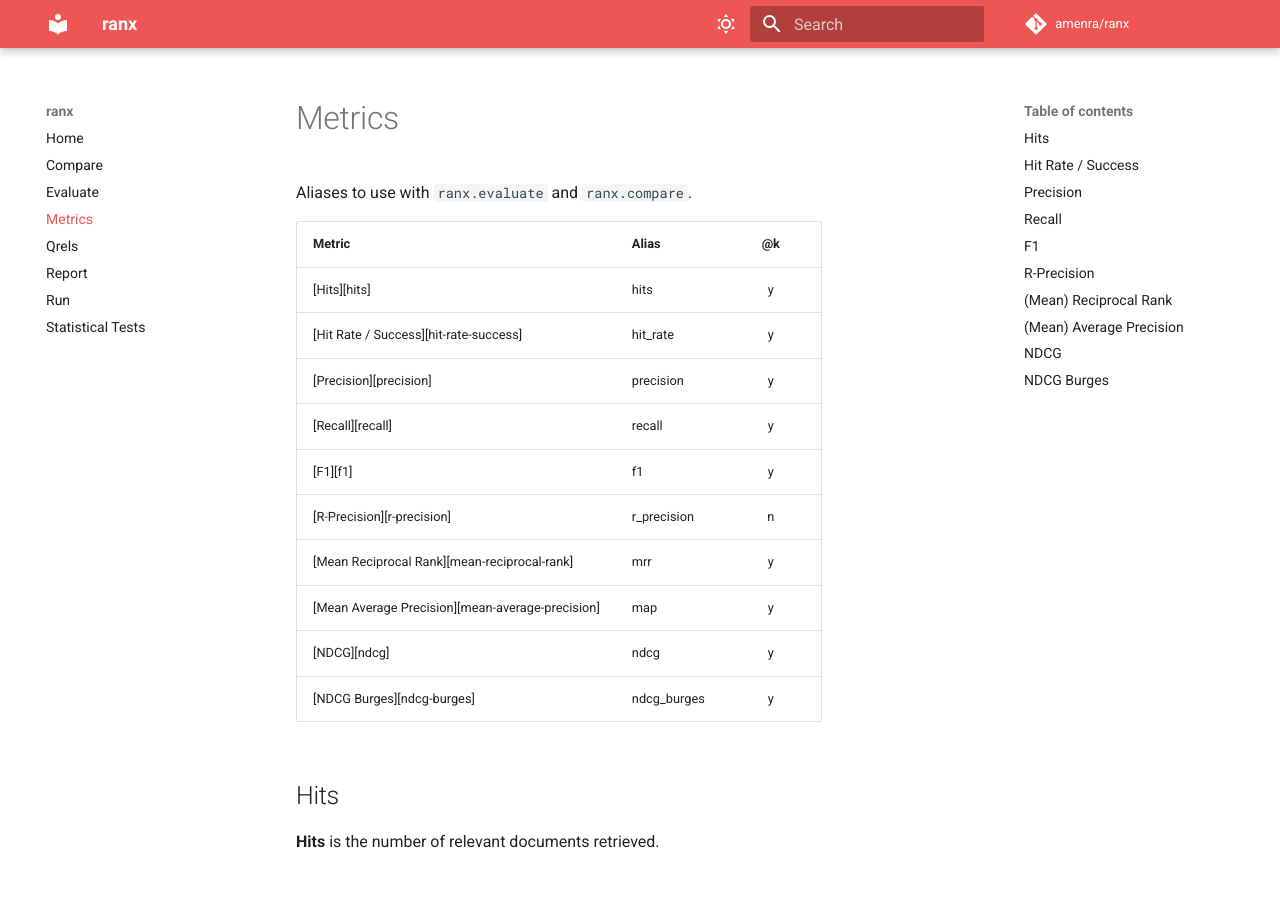
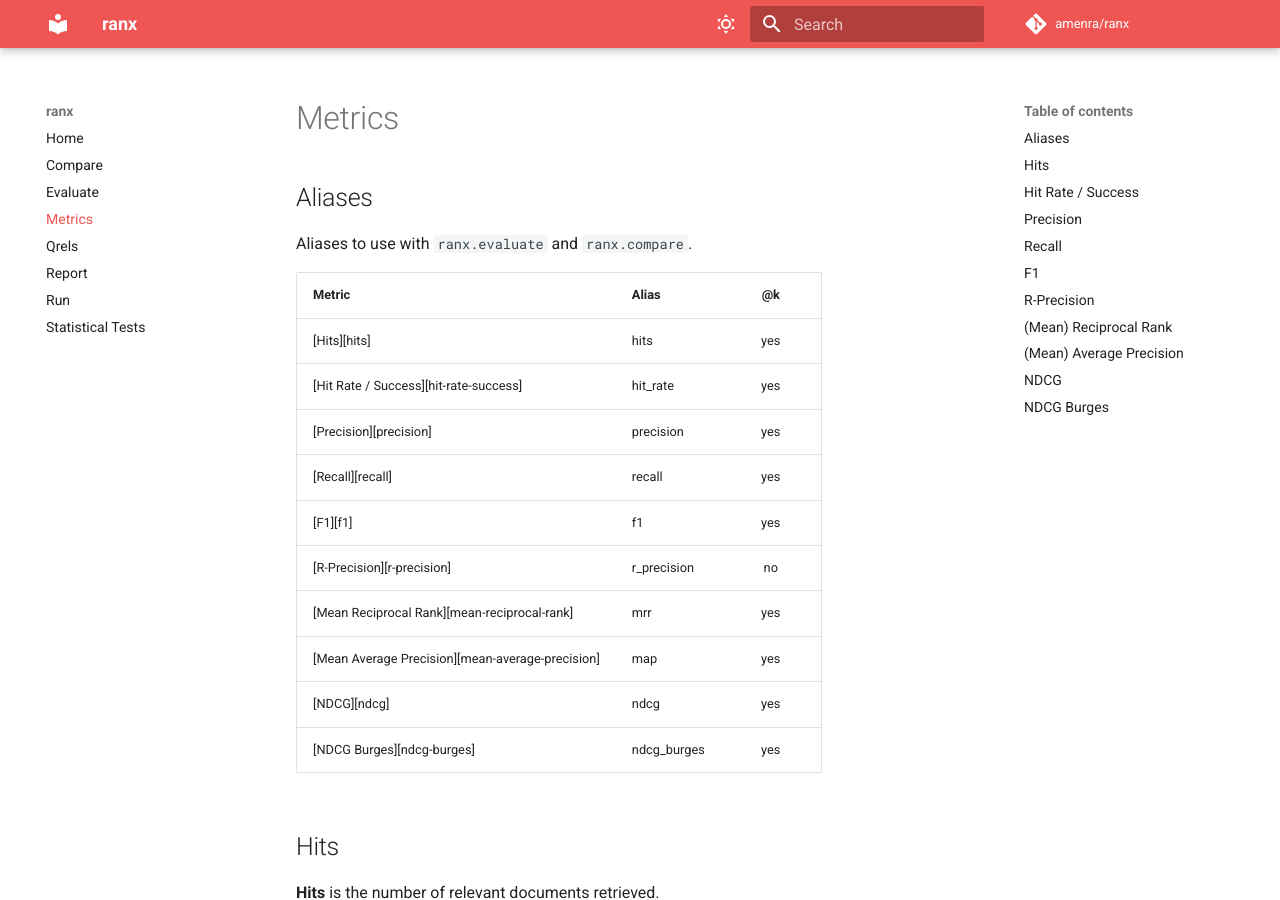
Before and after one commit to AmenRa/ranx, an MkDocs documentation site: the page built from docs/metrics.md, in a window 1280 px wide and 900 px high. Built offline with MkDocs 1.6.1 and Material for MkDocs 9.7.7, drawn with Linux system fonts in a browser that asks for light colours; comment, search, counter and statistics services are not loaded.

Commit message:
Docs update

```diff
--- a/docs/metrics.md
+++ b/docs/metrics.md
@@ -1,19 +1,21 @@
 # Metrics
+
+## Aliases
 
 Aliases to use with `ranx.evaluate` and `ranx.compare`.
 
 | **Metric**                                       | **Alias**   | **@k** |
 | ------------------------------------------------ | ----------- | :----: |
-| [Hits][hits]                                     | hits        |   y    |
-| [Hit Rate / Success][hit-rate-success]           | hit_rate    |   y    |
-| [Precision][precision]                           | precision   |   y    |
-| [Recall][recall]                                 | recall      |   y    |
-| [F1][f1]                                         | f1          |   y    |
-| [R-Precision][r-precision]                       | r_precision |   n    |
-| [Mean Reciprocal Rank][mean-reciprocal-rank]     | mrr         |   y    |
-| [Mean Average Precision][mean-average-precision] | map         |   y    |
-| [NDCG][ndcg]                                     | ndcg        |   y    |
-| [NDCG Burges][ndcg-burges]                       | ndcg_burges |   y    |
+| [Hits][hits]                                     | hits        |  yes   |
+| [Hit Rate / Success][hit-rate-success]           | hit_rate    |  yes   |
+| [Precision][precision]                           | precision   |  yes   |
+| [Recall][recall]                                 | recall      |  yes   |
+| [F1][f1]                                         | f1          |  yes   |
+| [R-Precision][r-precision]                       | r_precision |   no   |
+| [Mean Reciprocal Rank][mean-reciprocal-rank]     | mrr         |  yes   |
+| [Mean Average Precision][mean-average-precision] | map         |  yes   |
+| [NDCG][ndcg]                                     | ndcg        |  yes   |
+| [NDCG Burges][ndcg-burges]                       | ndcg_burges |  yes   |
 
 ## Hits
 **Hits** is the number of relevant documents retrieved.
```
Also changed, not shown: docs/qrels.md (+8 -6 lines), docs/report.md (+2 -2 lines), docs/run.md (+5 -5 lines), docs/stat_tests.md (+7 -3 lines).
